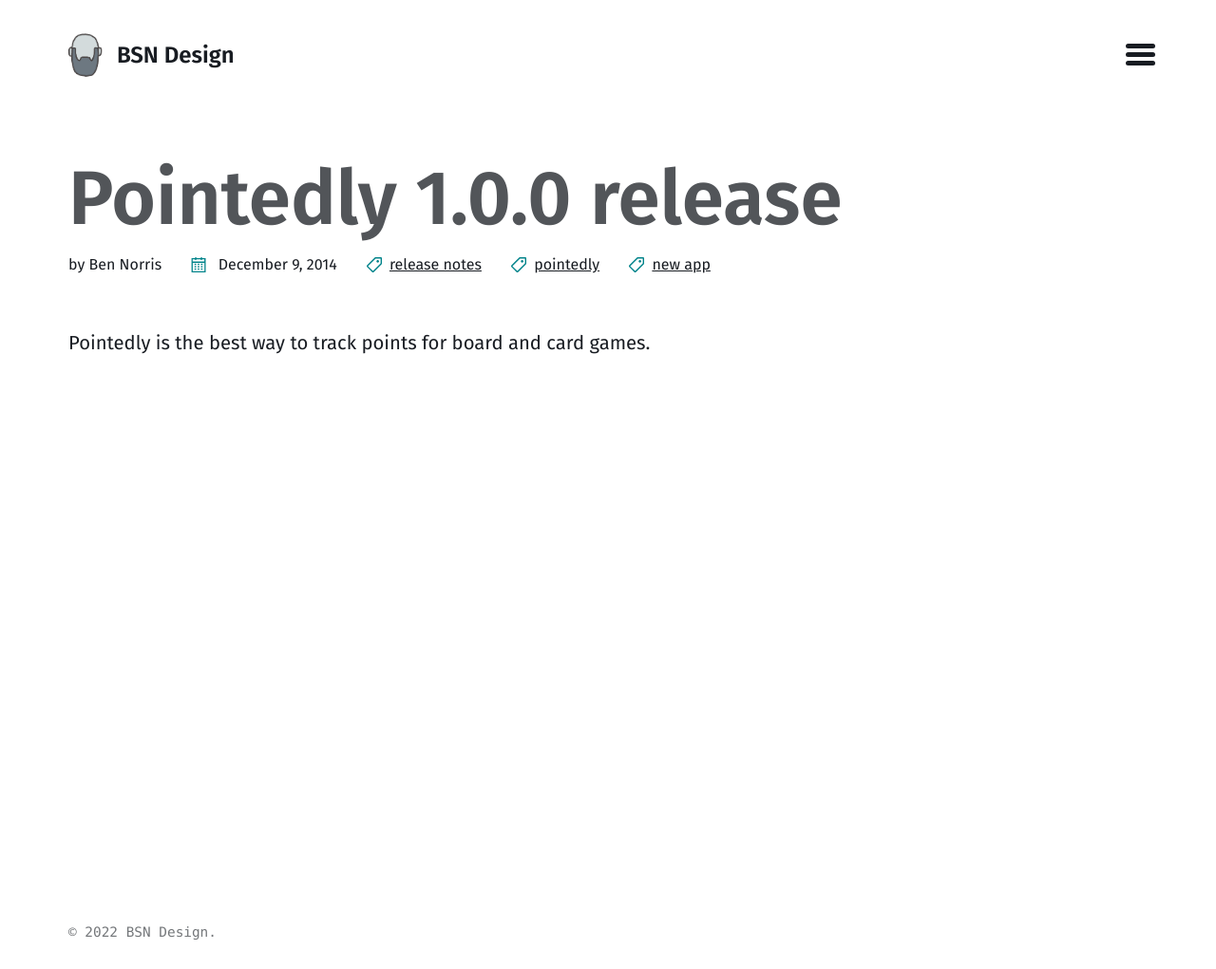
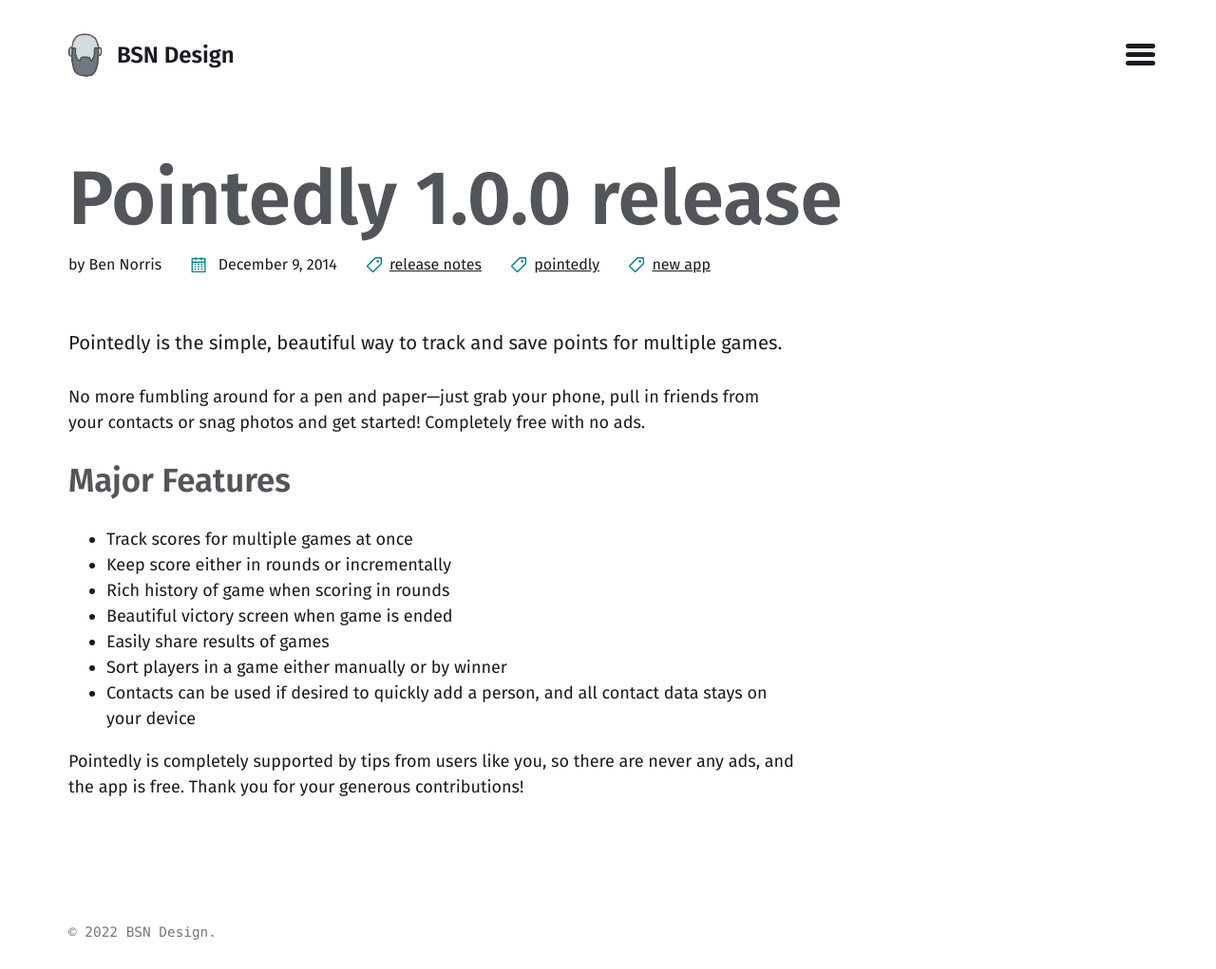
Before and after one commit to bsn-design/bsn-design.github.io, a Jekyll site: the page built from _posts/2014-12-09-pointedly-1.0.0.md, in a window 1280 px wide. Shown: the whole page at 95% size. Built offline with Jekyll 4.4.1, drawn with Linux system fonts in a browser that asks for light colours.

```diff
--- a/_posts/2014-12-09-pointedly-1.0.0.md
+++ b/_posts/2014-12-09-pointedly-1.0.0.md
@@ -8,4 +8,17 @@ tags:
 short: true
 ---
 
-Pointedly is the best way to track points for board and card games.
+Pointedly is the simple, beautiful way to track and save points for multiple games.
+
+No more fumbling around for a pen and paper—just grab your phone, pull in friends from your contacts or snag photos and get started! Completely free with no ads.
+
+## Major Features
+- Track scores for multiple games at once
+- Keep score either in rounds or incrementally
+- Rich history of game when scoring in rounds
+- Beautiful victory screen when game is ended
+- Easily share results of games
+- Sort players in a game either manually or by winner
+- Contacts can be used if desired to quickly add a person, and all contact data stays on your device
+
+Pointedly is completely supported by tips from users like you, so there are never any ads, and the app is free. Thank you for your generous contributions!
```
Also changed, not shown: _posts/2018-11-21-agendum-1.0.0.md (+1 -0 lines), _posts/2018-11-26-agendum-1.0.1.md (+1 -0 lines), _posts/2018-11-28-agendum-1.0.2.md (+1 -0 lines), _posts/2019-04-19-agendum-1.0.3.md (+1 -0 lines), _posts/2020-05-30-agendum-1.1.0.md (+1 -0 lines).
